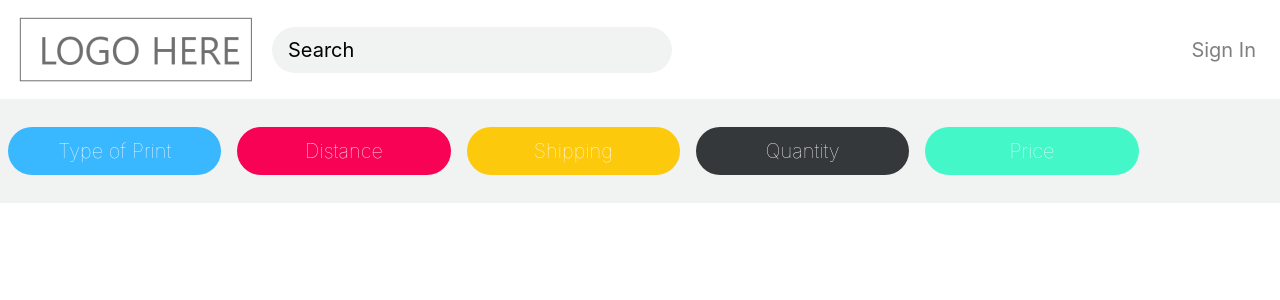
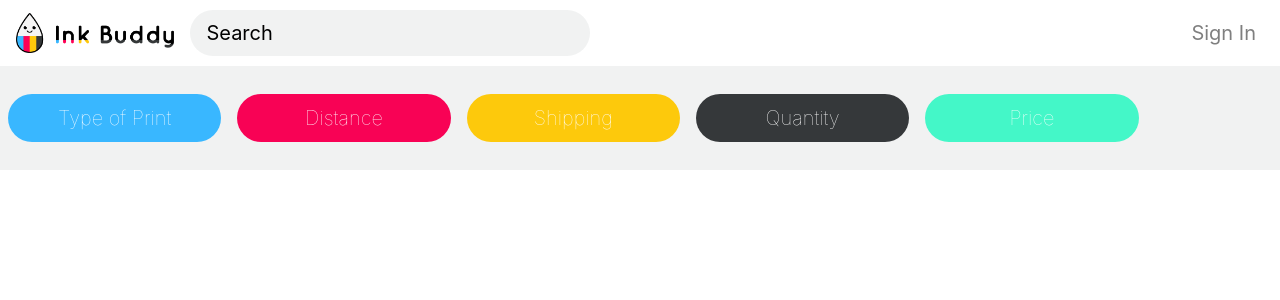
Before and after one commit to Spark-Team-Project-Inksquad/InkyLand, an Angular app: page / in a window 1280 px wide. Shown: the top 300 px of the page. Built offline with nearby package versions, Linux system fonts and the light colour scheme; no server answers.

Commit message:
updated logo

```diff
--- a/src/app/sub-components/navigation/navigation.component.html
+++ b/src/app/sub-components/navigation/navigation.component.html
@@ -1,8 +1,8 @@
 
 
 <nav class="container-fluid navbar navbar-expand-lg navbar-light" style = "background-color: white;">
-  <a class="navbar-brand" href="#">
-    <img src = "/assets/images/placeholder-logo.png" />
+  <a class="navbar-brand" href="/">
+    <img height = "40" src = "/assets/logos/ink-buddy-logo-both-alt.png" />
   </a>
   <button class="navbar-toggler" type="button" data-toggle="collapse" data-target="#navbarSupportedContent" aria-controls="navbarSupportedContent" aria-expanded="false" aria-label="Toggle navigation">
     <span class="navbar-toggler-icon"></span>
```
